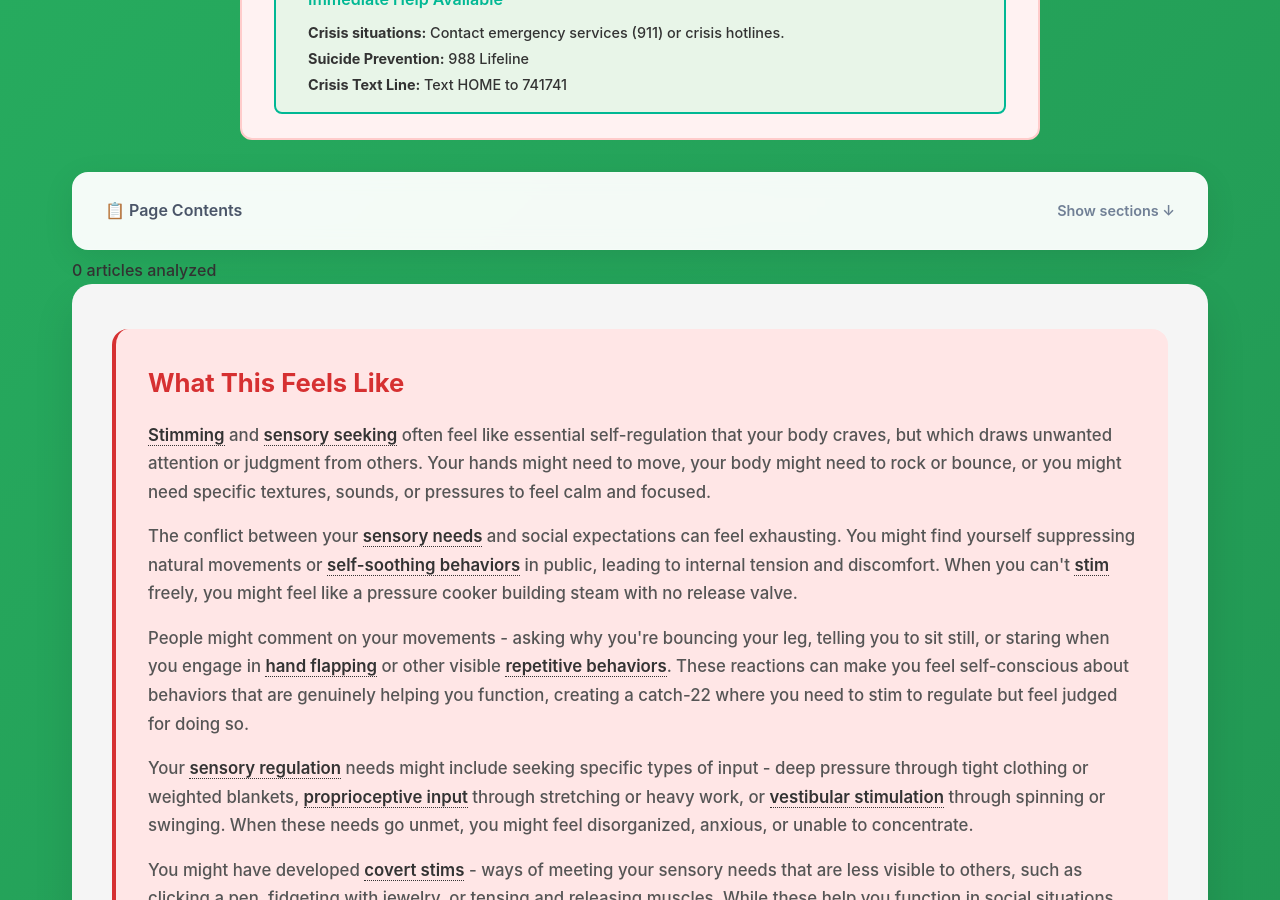
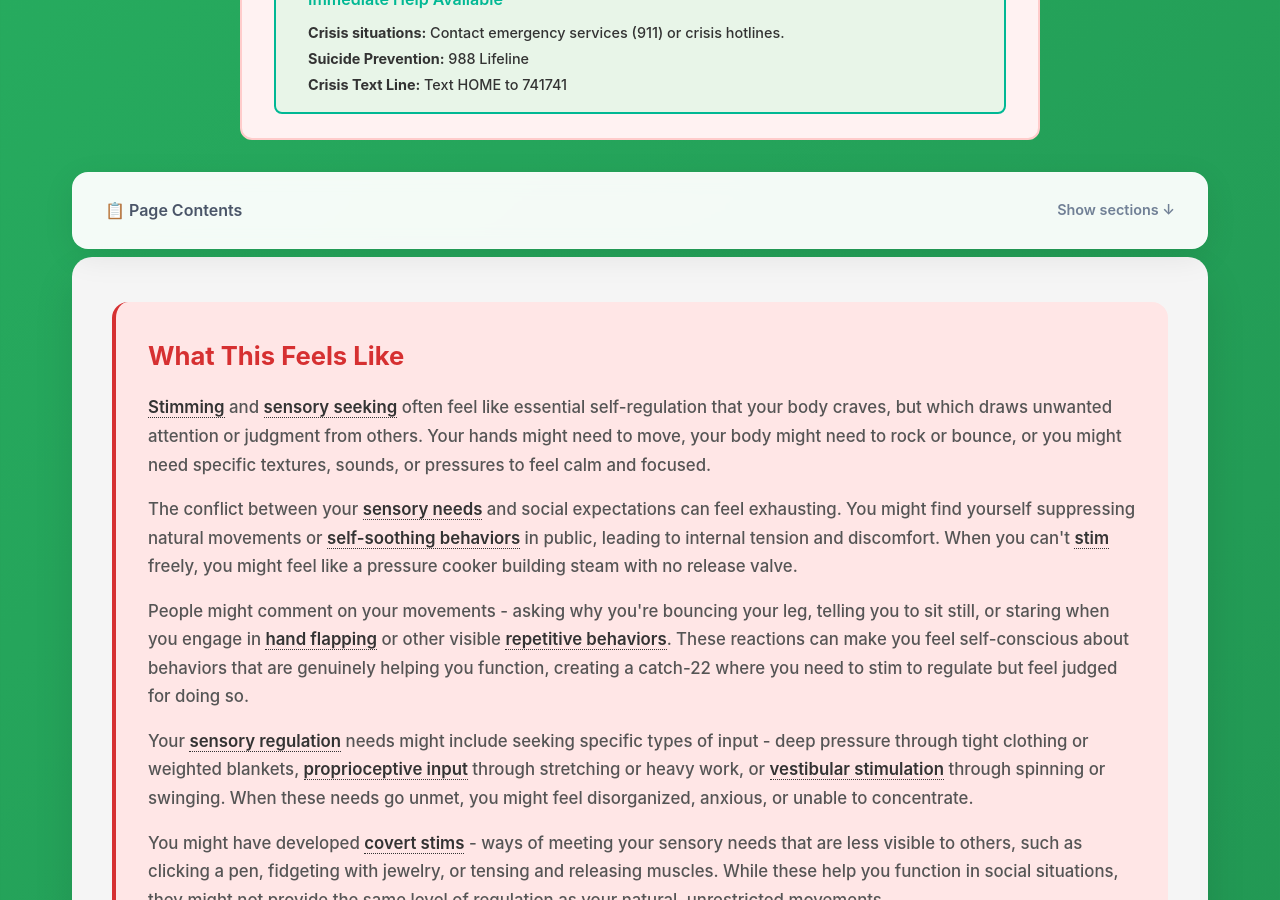
Before and after one commit to neurodivergent-survival-guide/neurodivergent-survival-guide, a Jekyll site: the page built from struggles/stimming-and-sensory-regulation.html, in a window 1280 px wide and 900 px high, scrolled down 427 px. Built offline with Jekyll 4.4.1, drawn with Linux system fonts in a browser that asks for light colours.

Commit message:
Update stimming-and-sensory-regulation.html

```diff
--- a/struggles/stimming-and-sensory-regulation.html
+++ b/struggles/stimming-and-sensory-regulation.html
@@ -19,8 +19,6 @@ featured: true
 # SEO Optimization (Mandatory)
 search_terms: ["can't stop moving", "need to fidget", "sensory overload", "repetitive behaviors", "people stare when I stim", "need pressure or movement", "self-soothing behaviors", "fidgeting too much", "head banging", "skin picking", "finger bleeding", "pick until bleeding", "bang head when upset"]
 ---
-
-{{ site.data.content_audit | size }} articles analyzed
 
 <!-- struggles/stimming-and-sensory-regulation.html -->
 
```
